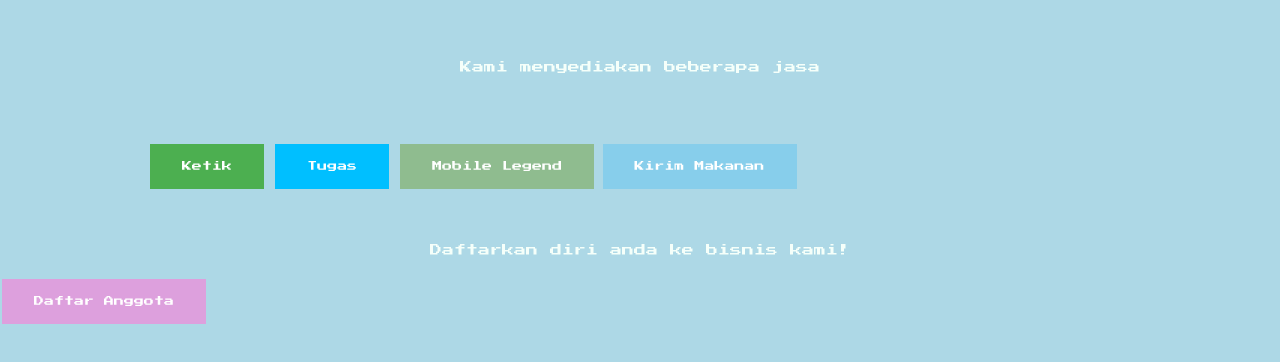
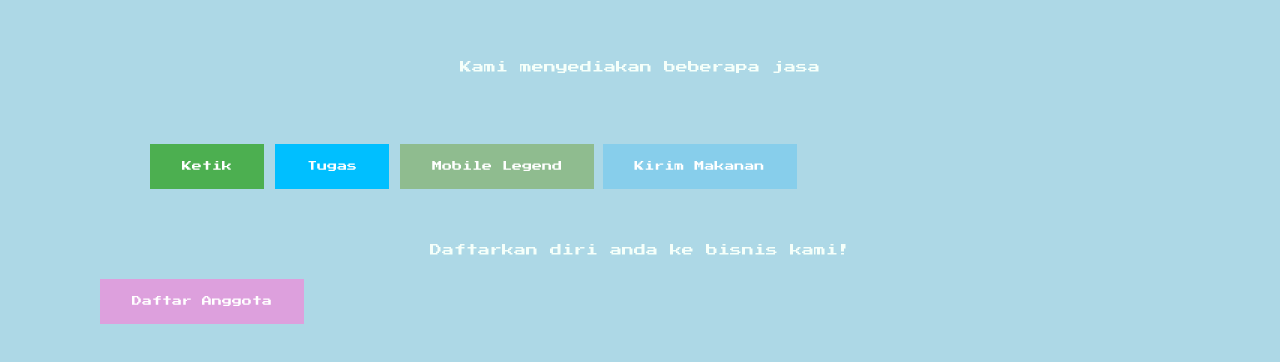
Before and after one commit to duniafriady/duniafriady.github.io, a plain HTML site: page bisnis.html in a window 1280 px wide. Shown: the part 202-564 px from the top of the page. Drawn offline with nearby package versions, Linux system fonts and the light colour scheme.

Commit message:
Update bisnis.html

```diff
--- a/bisnis.html
+++ b/bisnis.html
@@ -79,6 +79,6 @@
 
     <br><br><br>
     <p style="font-family: 'Press Start 2P', cursive;font-size: 12px;color: #f5fffa;text-align: center;">Daftarkan diri anda ke bisnis kami!</p>
-    <button class="button button5" style="align-items: center;">Daftar Anggota</button>
+    <button class="button button5" style="margin-left: 100px">Daftar Anggota</button>
 </body>
 </html>
```
